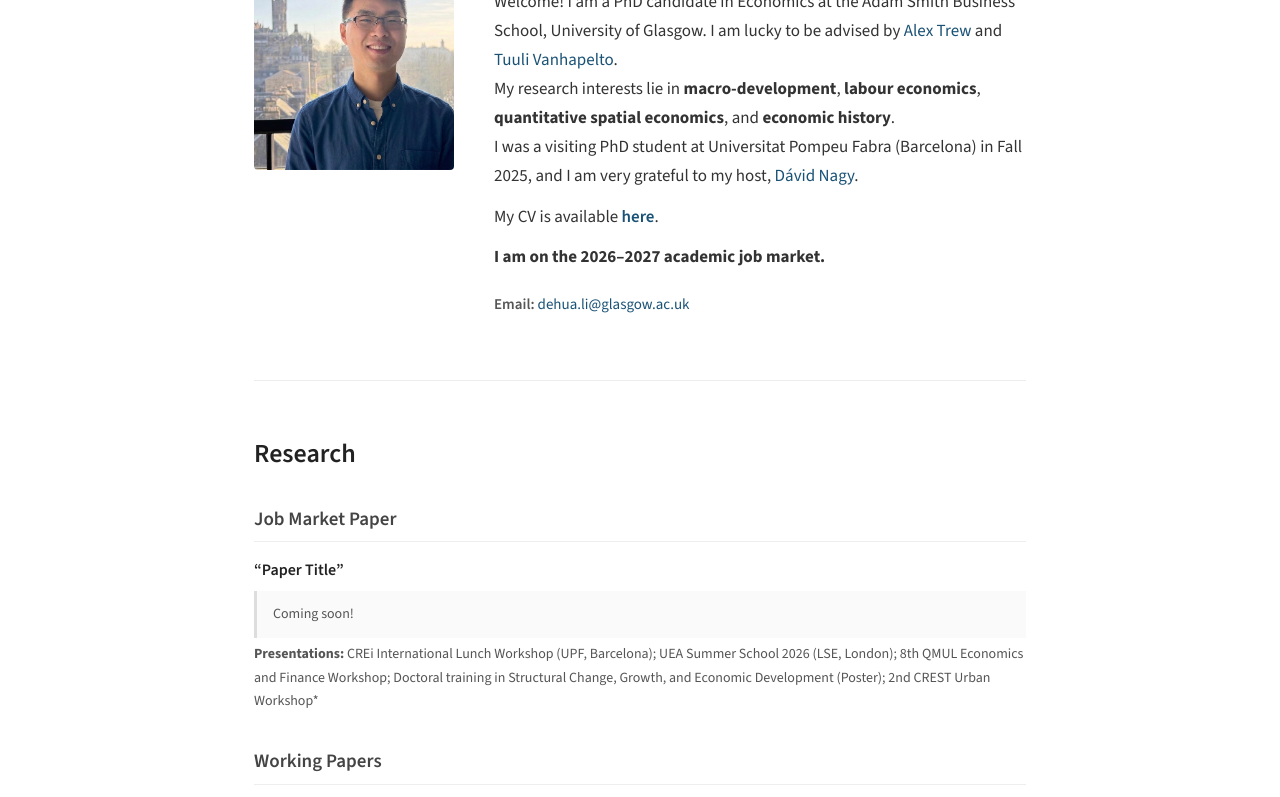
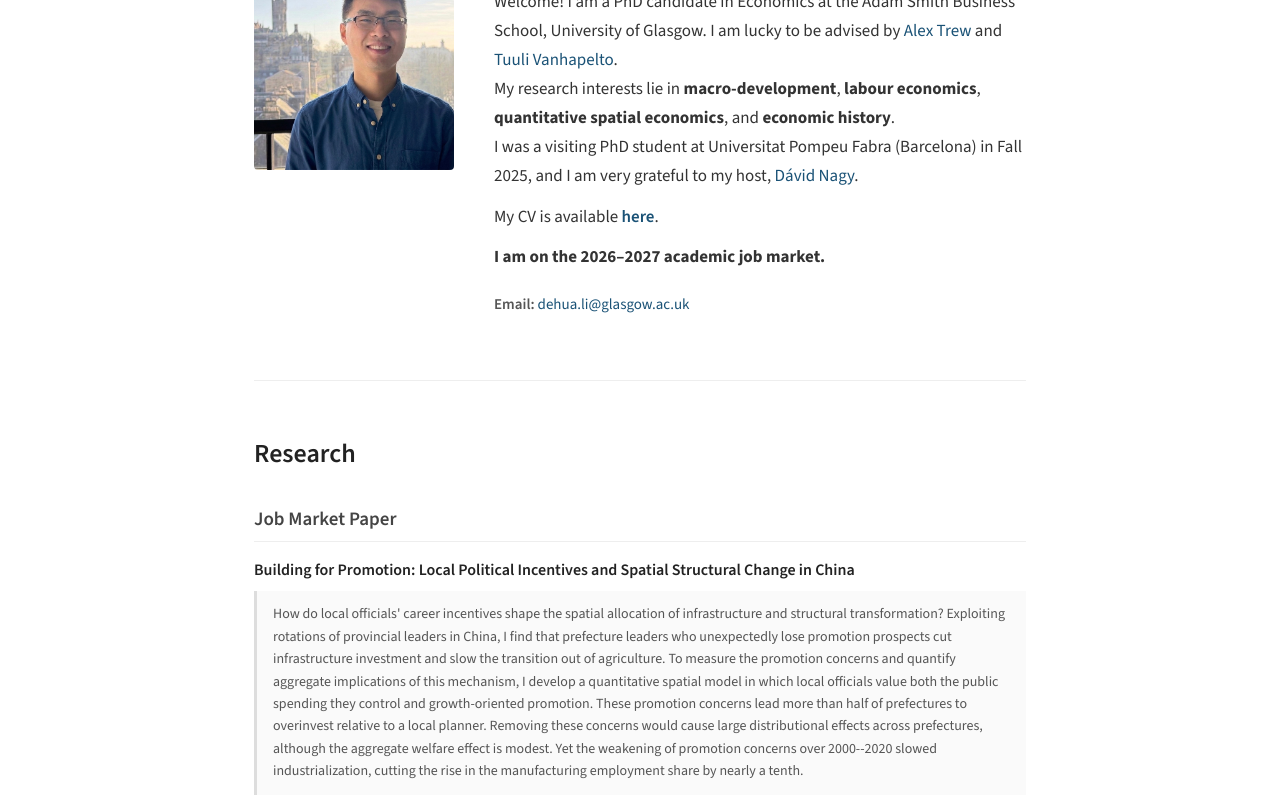
Before and after one commit to dehua-li/dehua-li.github.io, a plain HTML site: page index.html in a window 1280 px wide. Shown: the part 184-981 px from the top of the page. Drawn offline with nearby package versions, Linux system fonts and the light colour scheme.

Commit message:
udpated cv

```diff
--- a/index.html
+++ b/index.html
@@ -68,10 +68,22 @@
             <div class="research-category">
                 <h3>Job Market Paper</h3>
                 <div class="paper">
-                    <p class="paper-title">&ldquo;Paper Title&rdquo;</p>
+                    <p class="paper-title">Building for Promotion: Local Political Incentives and Spatial Structural Change in China</p>
                     <p class="paper-abstract">
                         <span class="abstract-text">
-                            Coming soon!
+                            How do local officials' career incentives shape the spatial allocation
+of infrastructure and structural transformation? Exploiting rotations
+of provincial leaders in China, I find
+that prefecture leaders who unexpectedly lose promotion prospects cut infrastructure investment and slow the
+transition out of agriculture. To measure the promotion concerns and
+quantify aggregate implications of this mechanism,
+I develop a quantitative spatial model in which local officials
+value both the public spending they control and growth-oriented promotion.
+These promotion concerns lead more than half
+of prefectures to overinvest relative to a local planner.
+Removing these concerns would cause large distributional effects across prefectures, although the aggregate welfare effect is modest.
+Yet the weakening of promotion concerns over 2000--2020 slowed industrialization, cutting the rise
+in the manufacturing employment share by nearly a tenth.
                         </span>
                     </p>
                     <p class="paper-links">
```
Also changed, not shown: 1 other file.
